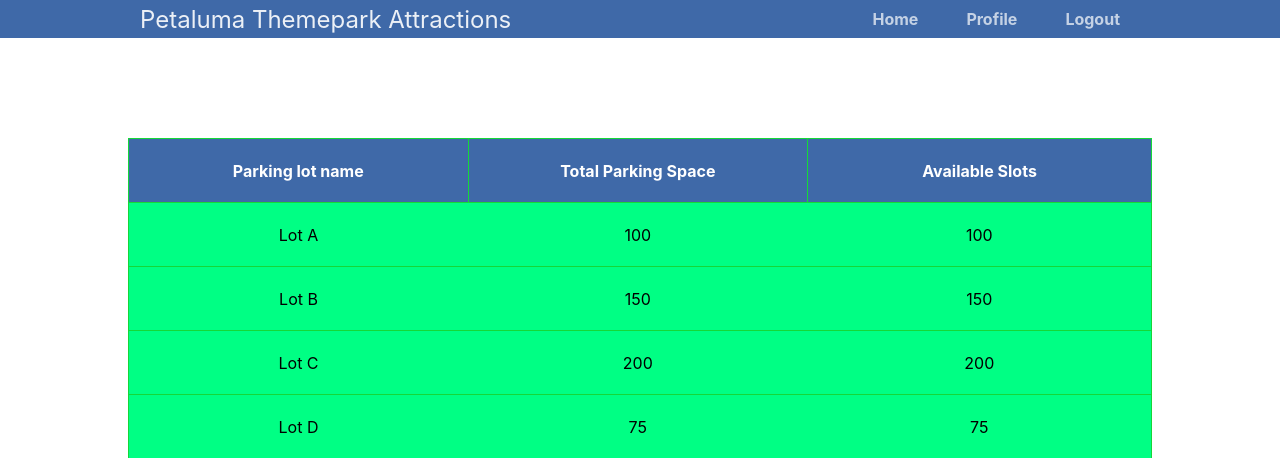
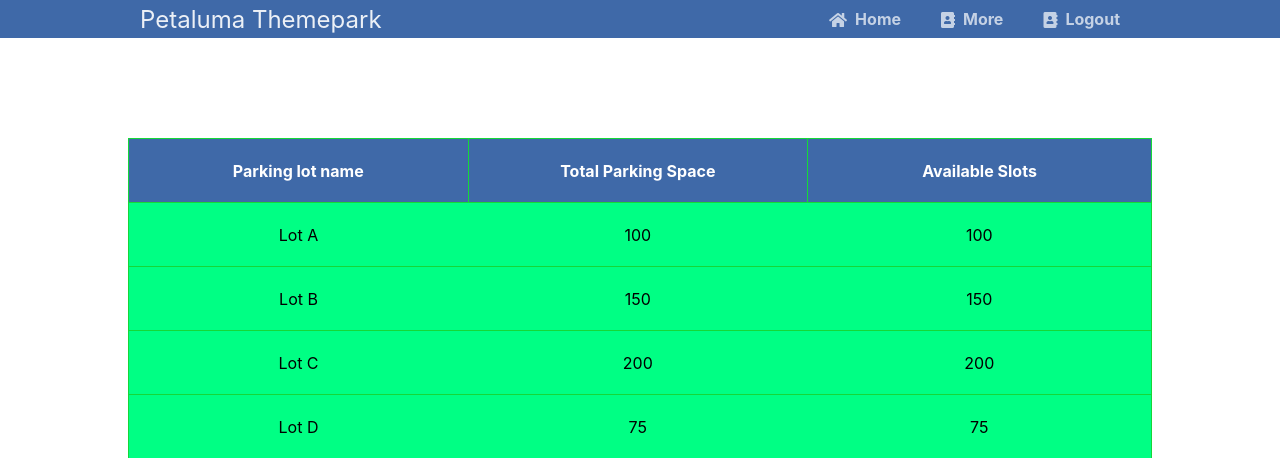
Before and after one commit to mirkwoodia/petaluma, a PHP site: page /Parking_report.php in a window 1280 px wide. Shown: the top 458 px of the page. Run offline with PHP 8.4, Linux system fonts and the light colour scheme; a user stored in the database is signed in; data comes from the database, SQL or seed files in the repository; tables that the repository leaves empty hold one stand-in row (values such as "Sample post").

Commit message:
updated parking_report header

```diff
--- a/Parking_report.php
+++ b/Parking_report.php
@@ -1,3 +1,16 @@
+<?php
+
+	include 'CRUD_function.php';
+
+	session_start();
+
+	// If the user is not logged in redirect to the login page...
+	if ($_SESSION['type'] != "admin") {
+		header('Location: Login_Admin.php');
+		exit;
+	}
+    template_header('Home');
+?>
 <html>
 <head>
 <meta http-equiv="Content-Type" content="text/html; charset=utf-8">
@@ -7,14 +20,7 @@
 <title>Parking Table</title>
 </head>
 <body>
-<nav class="navtop" style="">
-			<div>
-				<h1>Petaluma Themepark Attractions</h1>
-				<a href="Admin_Portal.html"><i class="fas fa-user-circle"></i>Home</a>
-				<a href="Profile_Member.php"><i class="fas fa-user-circle"></i>Profile</a>
-				<a href="Logout_Member.php"><i class="fas fa-sign-out-alt"></i>Logout</a>
-			</div>
-		</nav>
+
 <table style="margin-top:100px">
     <tr>
         <th>Parking lot name</th>
```
